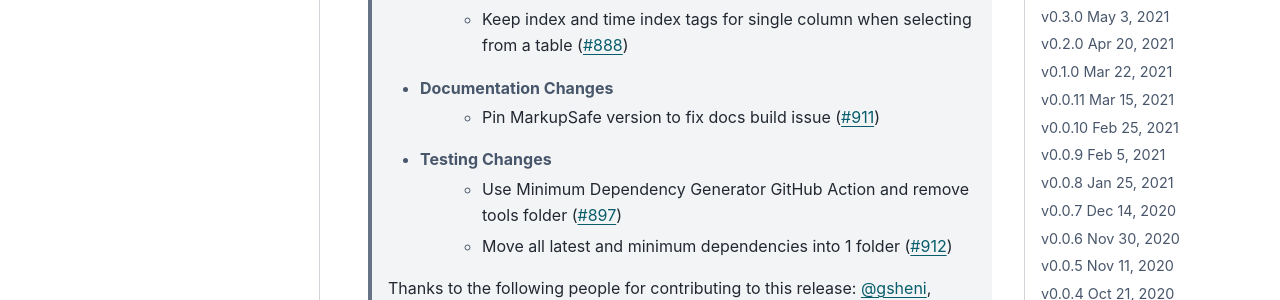
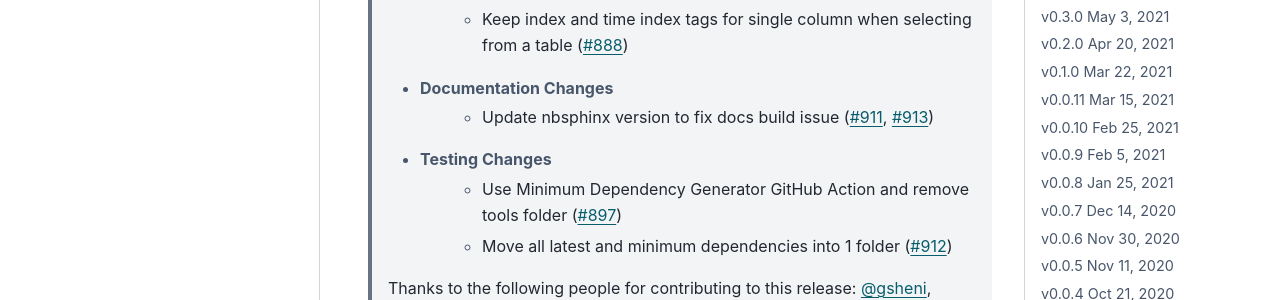
Before and after one commit to alteryx/woodwork, a Sphinx documentation site: the page built from docs/source/release_notes.rst, in a window 1280 px wide and 900 px high, scrolled down 419 px. Shown: the part 153-453 px from the top of the window. Built offline with Sphinx 7.4.7 and the PyData theme 0.15.4, drawn with Linux system fonts in a browser that asks for light colours; comment, search, counter and statistics services are not loaded.

Commit message:
update nbsphinx version

```diff
--- a/dev-requirements.txt
+++ b/dev-requirements.txt
@@ -12,6 +12,5 @@
 jupyter==1.0.0
 pandoc==1.0.2
 ipykernel==5.3.4
-MarkupSafe==1.1.1
 -r dask-requirements.txt
 -r koalas-requirements.txt
--- a/docs/source/release_notes.rst
+++ b/docs/source/release_notes.rst
@@ -12,7 +12,7 @@
         * Remove command line functions for list logical and semantic tags (:pr:`891`)
         * Keep index and time index tags for single column when selecting from a table (:pr:`888`)
     * Documentation Changes
-        * Pin MarkupSafe version to fix docs build issue (:pr:`911`)
+        * Update nbsphinx version to fix docs build issue (:pr:`911`, :pr:`913`)
     * Testing Changes
         * Use Minimum Dependency Generator GitHub Action and remove tools folder (:pr:`897`)
         * Move all latest and minimum dependencies into 1 folder (:pr:`912`)
```
Also changed, not shown: other parts of dev-requirements.txt (+1 -1 lines).
